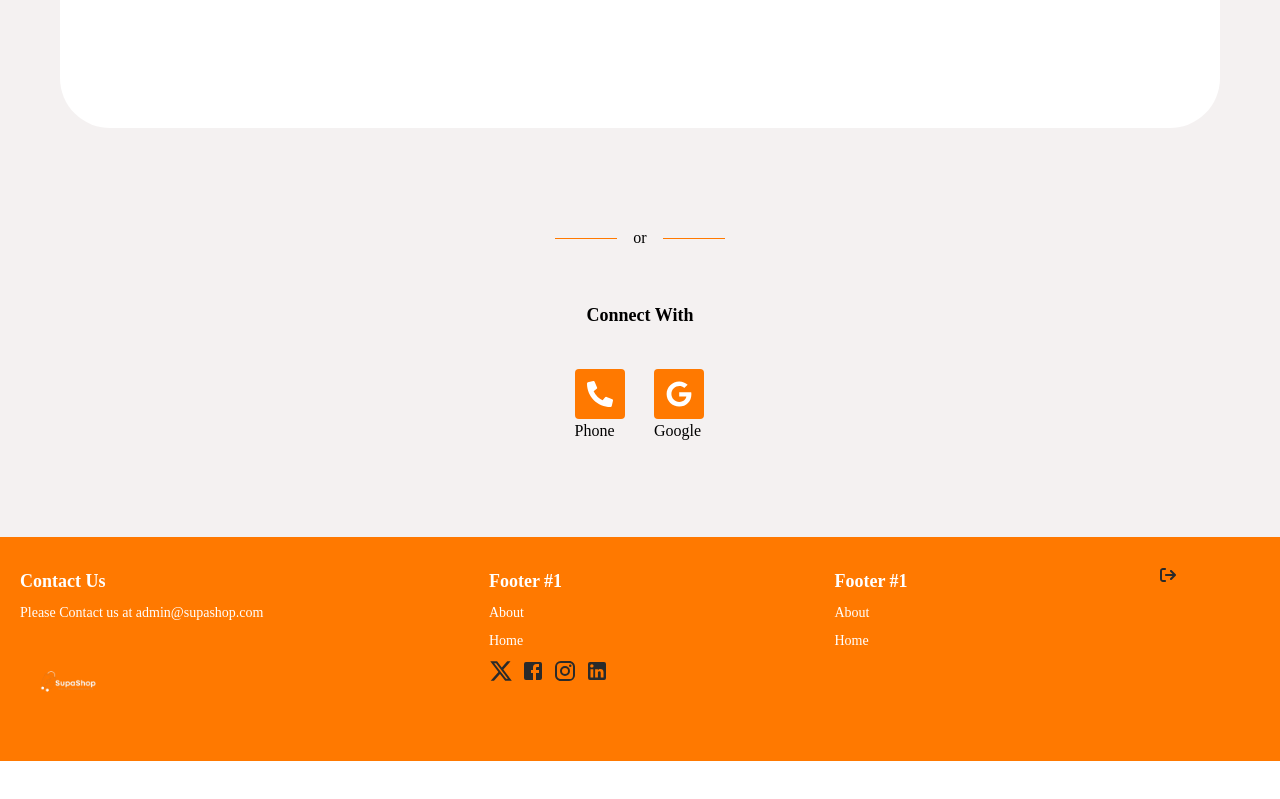
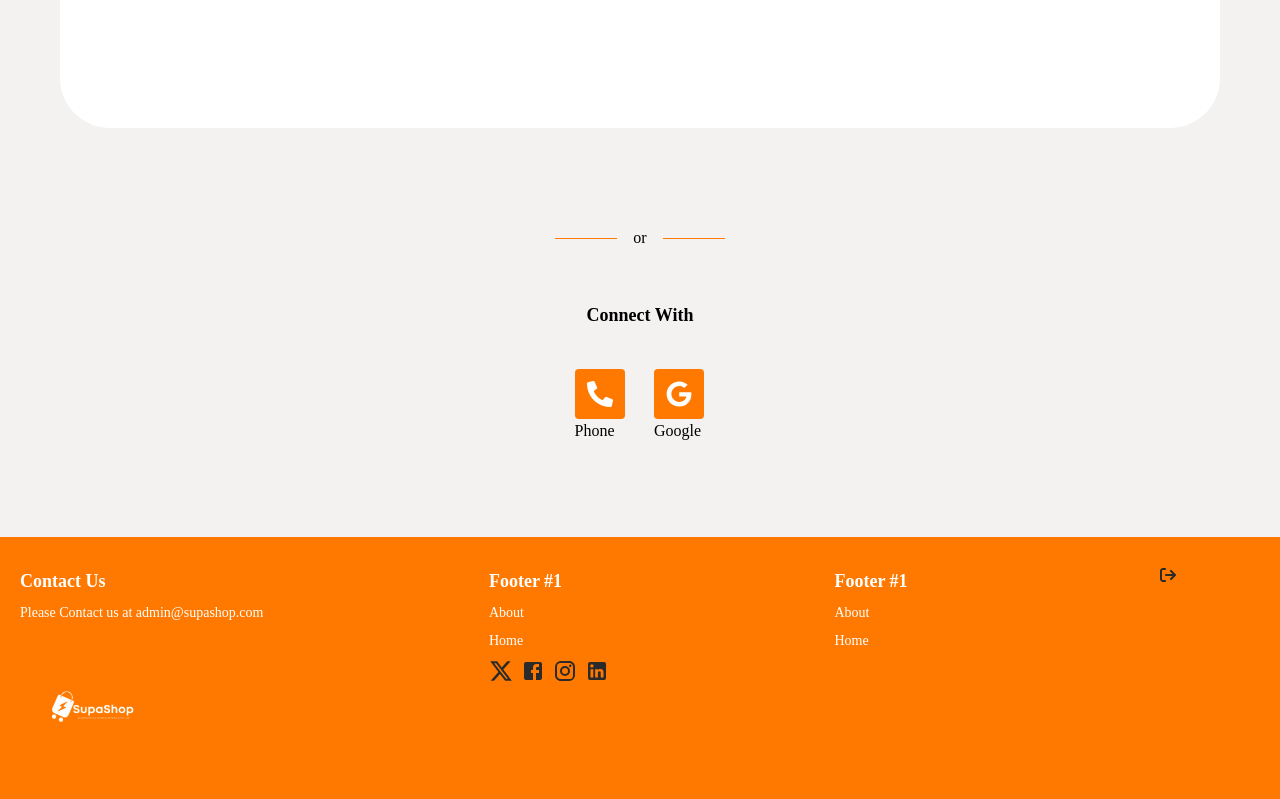
Before and after one commit to Apus-Industries-Limited/supa-shop-frontend, a React (Vite) app: page / in a window 1280 px wide. Shown: the part 1011-1810 px from the top of the page. Before the commit the page ends 1772 px from the top, so only its background shows below. Built offline with nearby package versions, Linux system fonts and the light colour scheme.

Commit message:
Restructuring

```diff
--- a/src/App.tsx
+++ b/src/App.tsx
@@ -29,13 +29,13 @@ function App() {
         <Route path="update-password" element={<Newpassword/>}/>
         <Route path="login" element={<Signin2 />}/>
         <Route path='profile' element={<Profile/>}/>
-
+        <Route path='address' element={<Address/>}/>
+        <Route path='card-details' element={<CardDetails/>}/>
+        <Route path='delivery-method' element={<Delivery/>}/>
+        <Route path='order-successfull' element={<OrderCompleted/>} />
       </Route>
       {/* Customers Details Routes */}
-      <Route path='address' element={<Address/>}/>
-        <Route path='card-details' element={<CardDetails/>}/>
-      <Route path='delivery-method' element={<Delivery/>}/>
-      <Route path='order-successfull' element={<OrderCompleted/>} />
+
     </Routes>
   )
 }
--- a/src/Layout/BuyerLayout.tsx
+++ b/src/Layout/BuyerLayout.tsx
@@ -6,7 +6,7 @@ import Footer from "../components/Footer";
 const BuyerLayout = () => {
   return (
     <BuyerProvider>
-      <main className="bg-[#eeeeee] text-[#2a2a2a] dark:bg-[#2a2a2a] dark:text-[#eeeeee] min-h-screen max-w-full">
+      <main className="bg-[#eeeeee] text-[#2a2a2a] dark:bg-[#2a2a2a] dark:text-[#eeeeee] min-h-screen max-w-full overflow-hidden">
         <Header/>
         <Outlet/>
         <Footer/>
--- a/src/components/Footer.tsx
+++ b/src/components/Footer.tsx
@@ -1,5 +1,5 @@
 
-import logo from "../assets/image/logo2.png";
+import logo from "../assets/image/logo5.png";
 import { Link } from "react-router-dom";
 import { FaArrowRightFromBracket } from "react-icons/fa6";
 import { X, Facebook, Instagram, LinkedIn } from "@mui/icons-material";
@@ -14,7 +14,7 @@ const Footer = () => {
           {" "}
           Please Contact us at admin@supashop.com
         </p>
-        <img src={logo} className="w-[100px]" alt="" />
+        <img src={logo} className="w-[150px]" alt="" />
       </div>
       <div className="min-w-[100px] flex flex-col gap-2">
         <h3 className="text-white font-bold text-lg"> Footer #1</h3>
```
Also changed, not shown: src/assets/image/imge.jpeg (added), src/assets/image/logo5.png (added).
